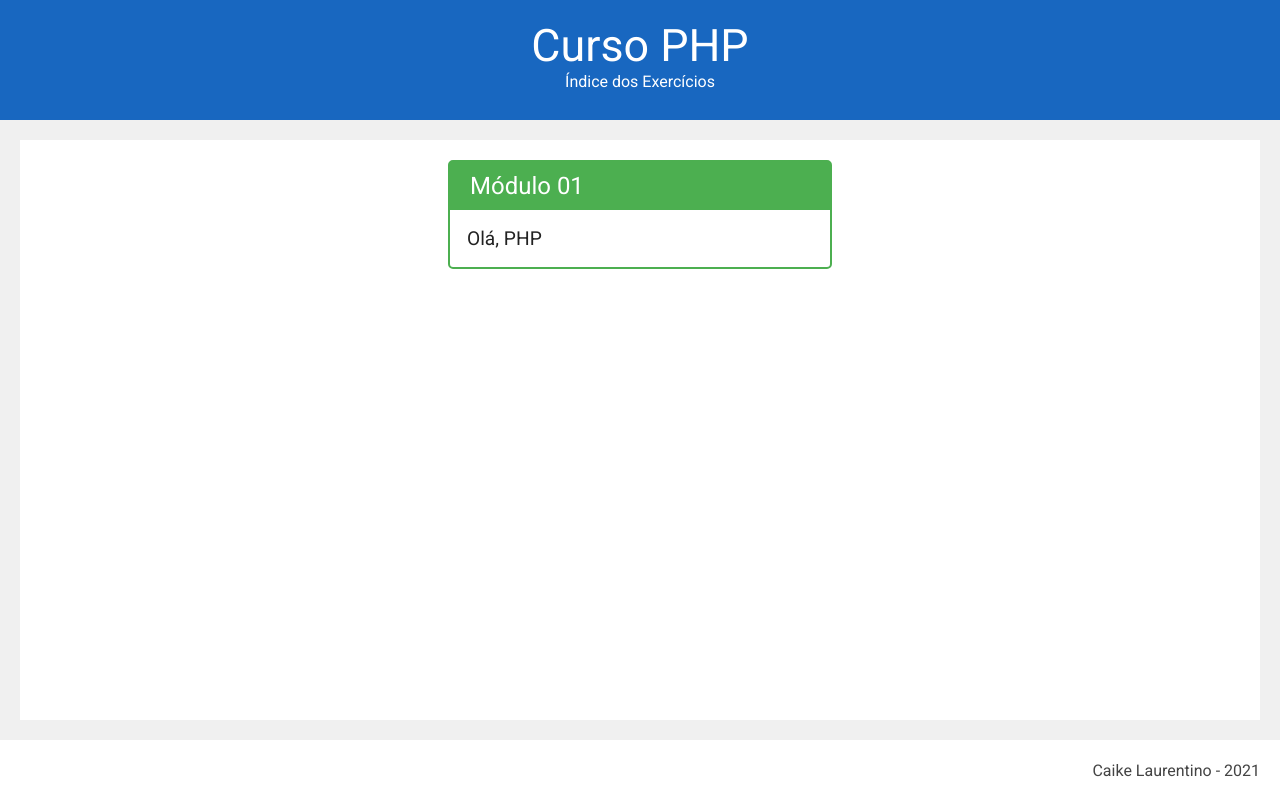
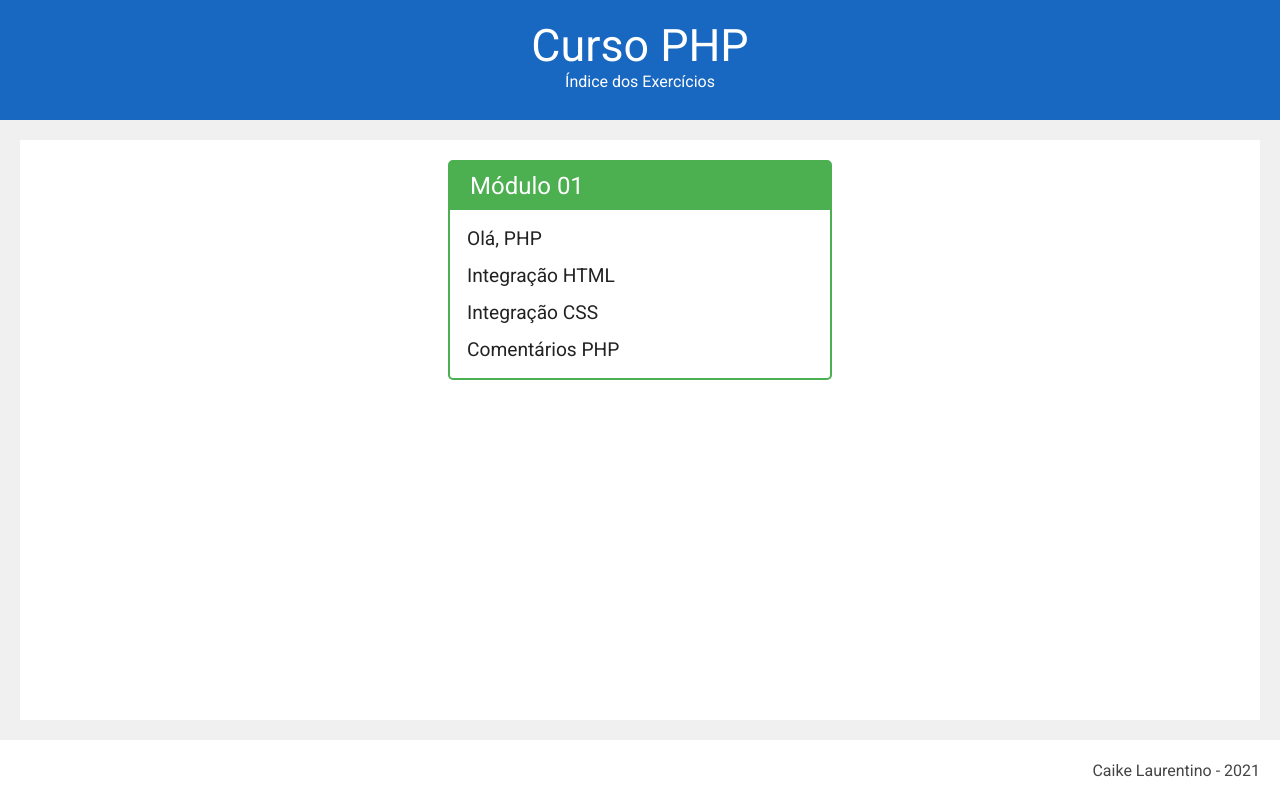
Before and after one commit to tozeos/php-studies, a PHP site: page / in a window 1280 px wide. Run offline with PHP 8.4, Linux system fonts and the light colour scheme.

Commit message:
Didn't finished comments

```diff
--- /dev/null
+++ b/basic/comentarios.php
@@ -0,0 +1,6 @@
+<div class="title">Comentários PHP</div>
+
+<?php
+    echo "Não acredito que estou estudando PHP";
+    echo "Não acredito que estou estudando PHP";
+?>
--- a/index.php
+++ b/index.php
@@ -26,6 +26,21 @@
                                 Olá, PHP
                             </a>
                         </li>
+                        <li>
+                            <a href="exercicio.php?dir=basic&file=html">
+                                Integração HTML
+                            </a>
+                        </li>
+                        <li>
+                            <a href="exercicio.php?dir=basic&file=css">
+                                Integração CSS
+                            </a>
+                        </li>
+                        <li>
+                            <a href="exercicio.php?dir=basic&file=comentarios">
+                                Comentários PHP
+                            </a>
+                        </li>
                     </ul>
                 </div>
             </nav>
```
Also changed, not shown: basic/css.php (added, +28 -0 lines), basic/html.php (added, +13 -0 lines).
